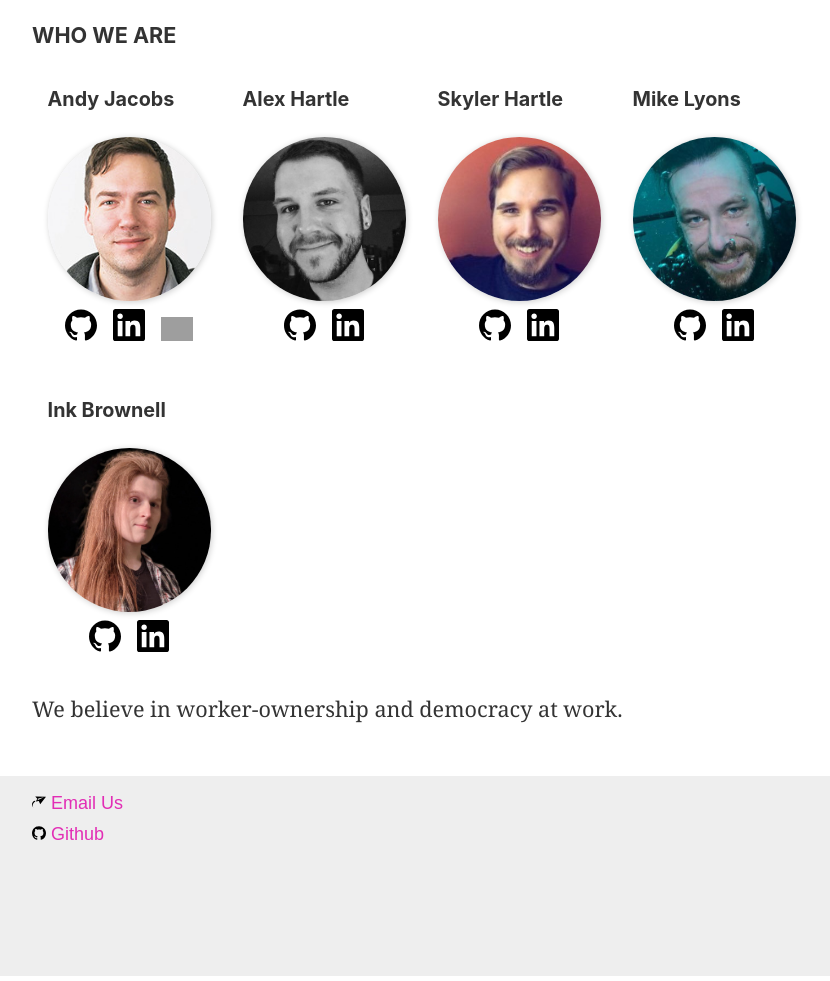
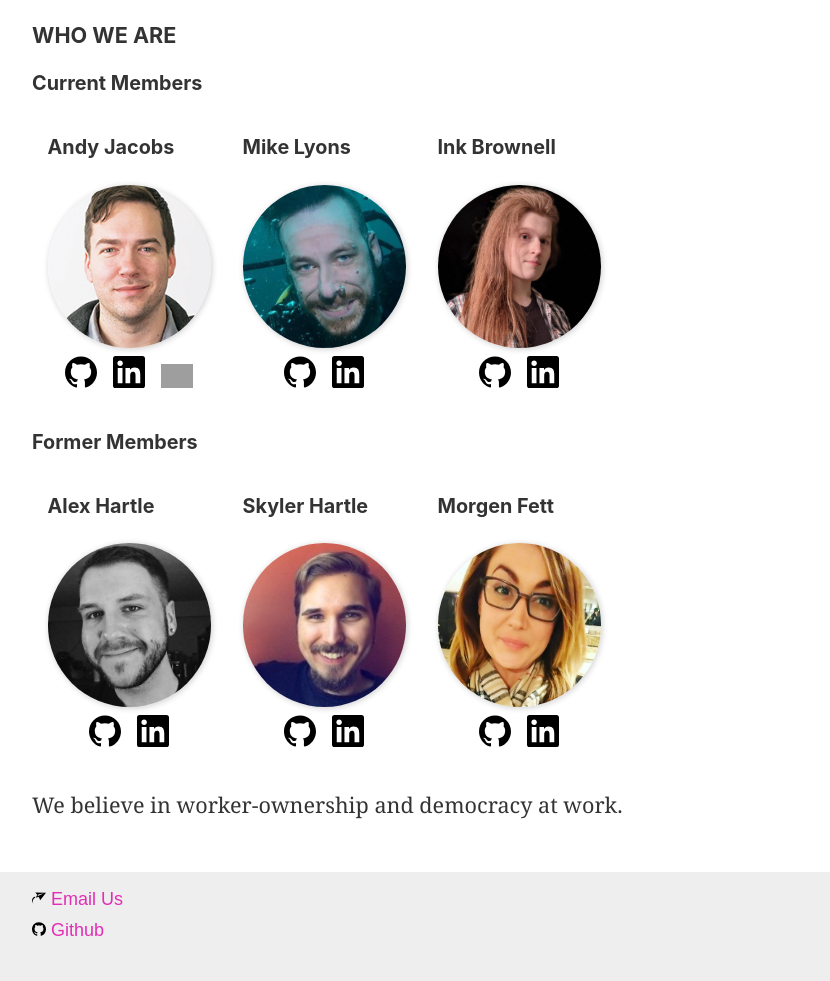
Before and after one commit to funwhilelost/seattledeveloperscoop-web, a Gatsby site: page / in a window 1280 px wide. Shown: the part 635-1616 px from the top of the page, without its empty margins (218-1048 px from the left). Built offline with nearby package versions, Linux system fonts and the light colour scheme; Gatsby itself is replaced by a stand-in of ours; grey boxes are pictures that could not be loaded.

Commit message:
Re-add Morgen, move Alex, Skyler, and Morgen to "Former Members" list

```diff
--- a/src/pages/index.js
+++ b/src/pages/index.js
@@ -8,6 +8,7 @@ import andyImage from '../images/andy.jpg'
 import skylerImage from '../images/skyler.jpg'
 import mikeImage from '../images/mike.jpg'
 import inkImage from '../images/ink.jpg'
+import morgenImage from '../images/morgen.jpg'
 import Member from '../components/Member'
 
 import '../styles/index.scss'
@@ -129,6 +130,7 @@ export const IndexPage = ({ children }) => (
               latest React app we&apos;re here to see your vision through to the end.</p>
 
               <h2>Who we are</h2>
+              <h3>Current Members</h3>
 
               <Member
                 name="Andy Jacobs"
@@ -137,6 +139,22 @@ export const IndexPage = ({ children }) => (
                 mastodon="https://social.coop/@funwhilelost"
                 image={andyImage}
               />
+
+              <Member
+                name="Mike Lyons"
+                github="https://github.com/mikelyons"
+                linkedin="https://www.linkedin.com/in/mrlyons/"
+                image={mikeImage}
+              />
+
+              <Member
+                name="Ink Brownell"
+                github="https://github.com/InkBrownell"
+                linkedin="https://www.linkedin.com/in/ink-brownell-39146b160/"
+                image={inkImage}
+              />
+
+              <h3>Former Members</h3>
 
               <Member
                 name="Alex Hartle"
@@ -153,18 +171,12 @@ export const IndexPage = ({ children }) => (
               />
 
               <Member
-                name="Mike Lyons"
-                github="https://github.com/mikelyons"
-                linkedin="https://www.linkedin.com/in/mrlyons/"
-                image={mikeImage}
+                name="Morgen Fett"
+                github="https://github.com/morgen-montgomery"
+                linkedin="https://www.linkedin.com/in/morgen-fett/"
+                image={morgenImage}
               />
 
-              <Member
-                name="Ink Brownell"
-                github="https://github.com/InkBrownell"
-                linkedin="https://www.linkedin.com/in/ink-brownell-39146b160/"
-                image={inkImage}
-              />
 
               <p>We believe in worker-ownership and democracy at work.</p>
 
```
Also changed, not shown: src/images/morgen.jpg (added).
